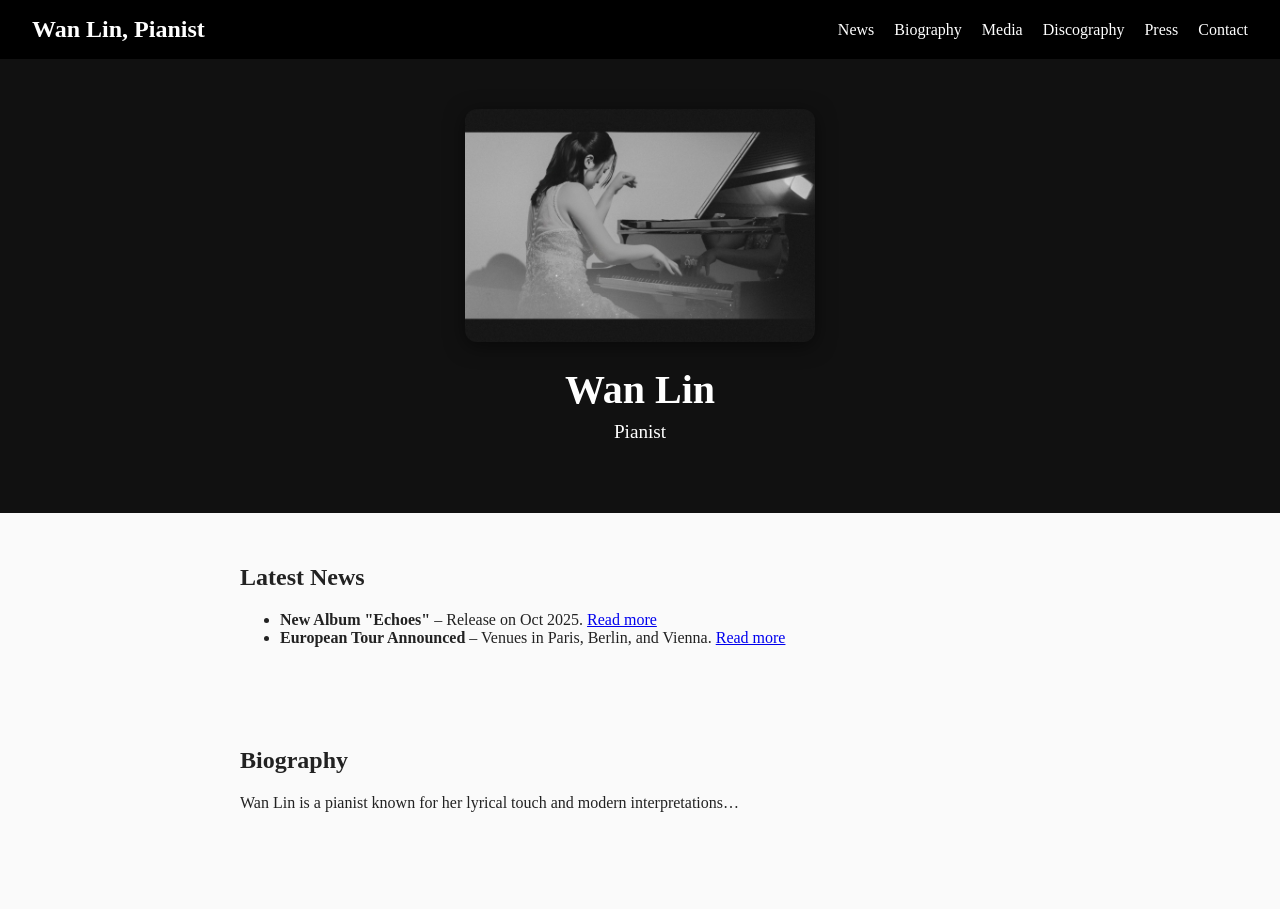
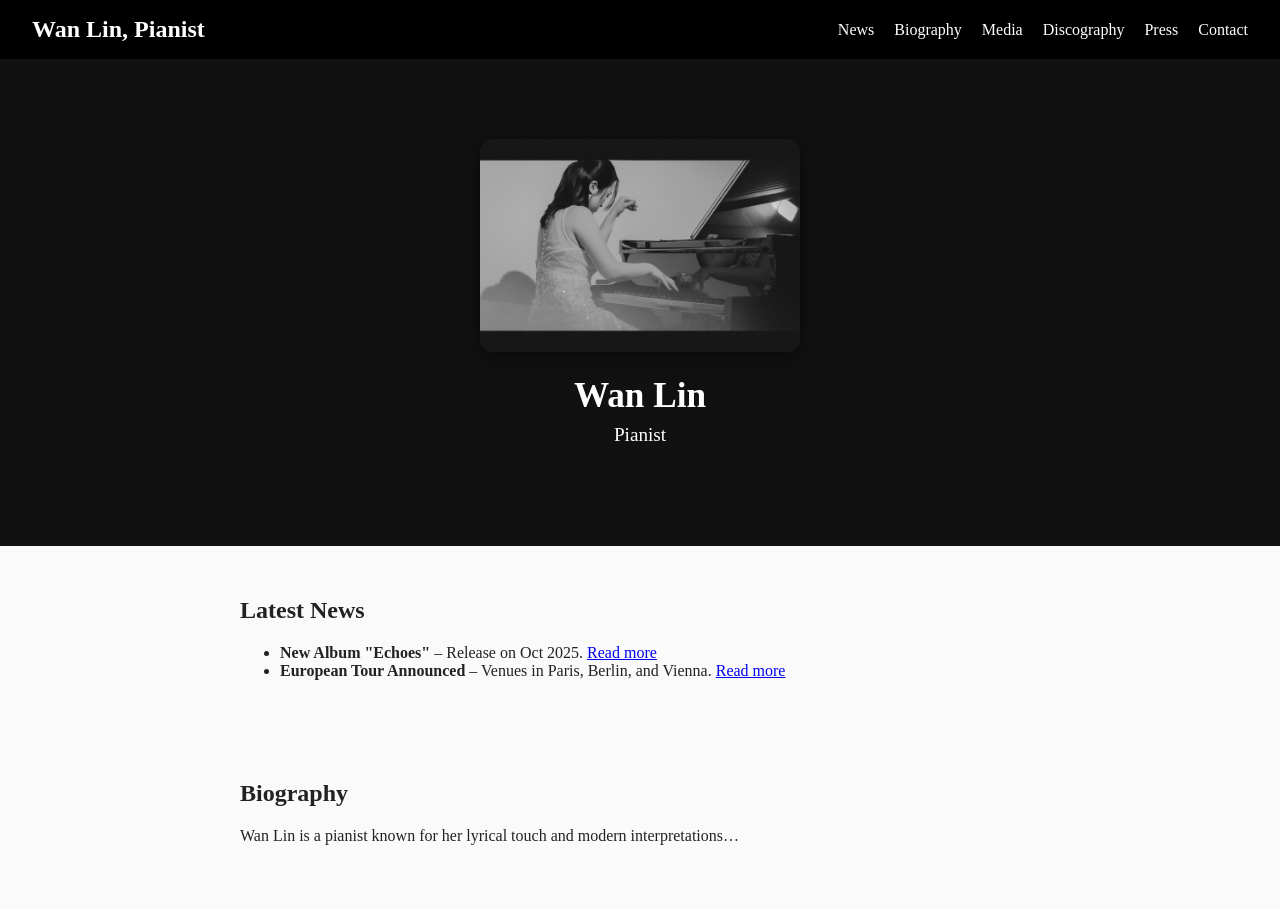
Before and after one commit to Aaapeee/WanLinPiano, a plain HTML site: page index.html in a window 1280 px wide. Shown: the top 909 px of the page. Drawn offline with Linux system fonts and the light colour scheme.

Commit message:
Update style.css

```diff
--- a/style.css
+++ b/style.css
@@ -9,16 +9,16 @@ footer { background: #000; color: #fff; text-align: center; padding: 1rem; margi
 /* Hero Section */
 #hero {
     text-align: center;
-    padding: 50px 20px;
-    background-color: #111; /* dark background */
+    padding: 80px 20px;   /* space around the image */
+    background-color: #111;
 }
 
 #hero img {
-    max-width: 350px;   /* limit portrait width */
-    width: 100%;        /* responsive on small screens */
-    height: auto;       /* keep aspect ratio */
-    border-radius: 12px; /* optional: round corners */
-    box-shadow: 0px 4px 20px rgba(0,0,0,0.5); /* elegant shadow */
+    max-width: 320px;     /* limit size of portrait */
+    width: 100%;          /* responsive scaling */
+    height: auto;         /* keep proportions */
+    border-radius: 12px;  /* optional rounded edges */
+    box-shadow: 0px 4px 20px rgba(0,0,0,0.5);
 }
 
 .hero-text {
@@ -27,7 +27,7 @@ footer { background: #000; color: #fff; text-align: center; padding: 1rem; margi
 }
 
 .hero-text h2 {
-    font-size: 2.5rem;
+    font-size: 2.2rem;
     margin: 0;
 }
 
@@ -35,3 +35,8 @@ footer { background: #000; color: #fff; text-align: center; padding: 1rem; margi
     font-size: 1.2rem;
     margin-top: 0.5rem;
 }
+
+.hero-text p {
+    font-size: 1.2rem;
+    margin-top: 0.5rem;
+}
```
